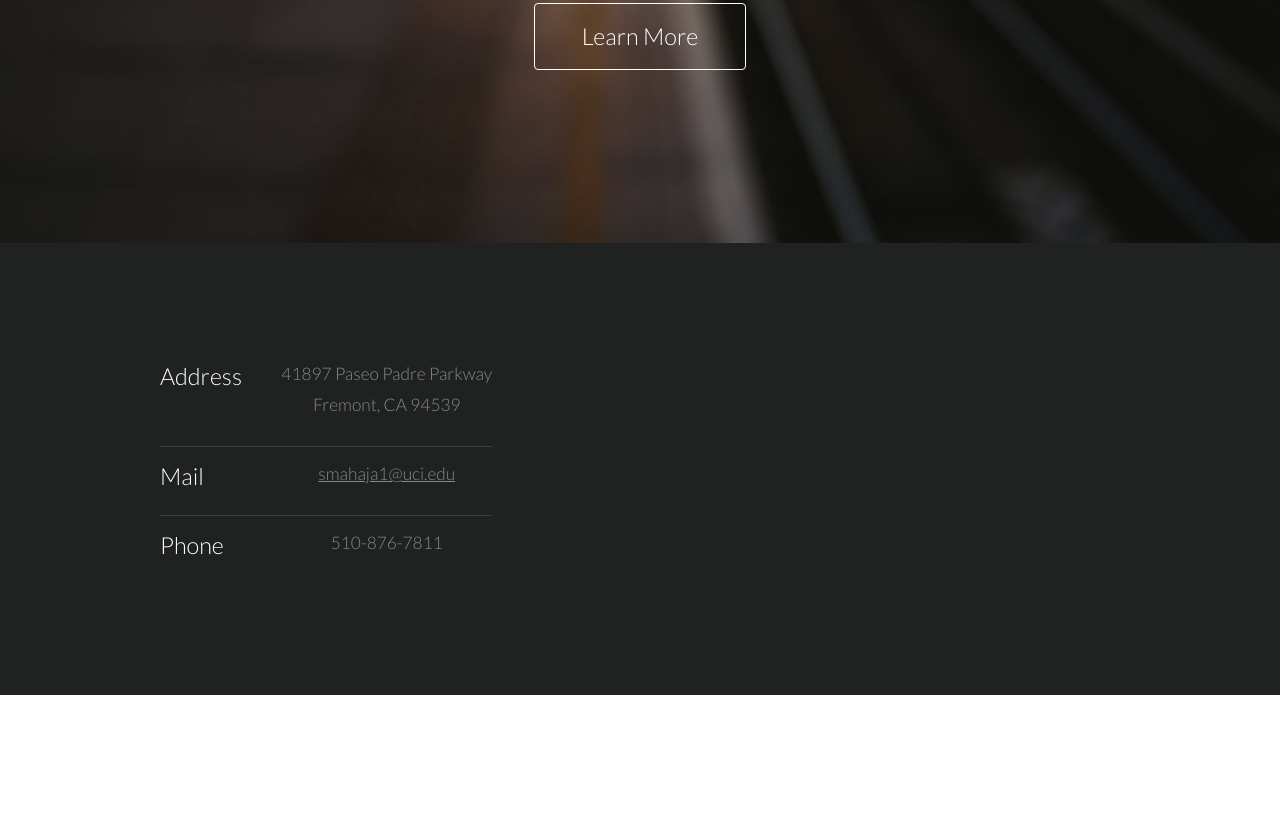
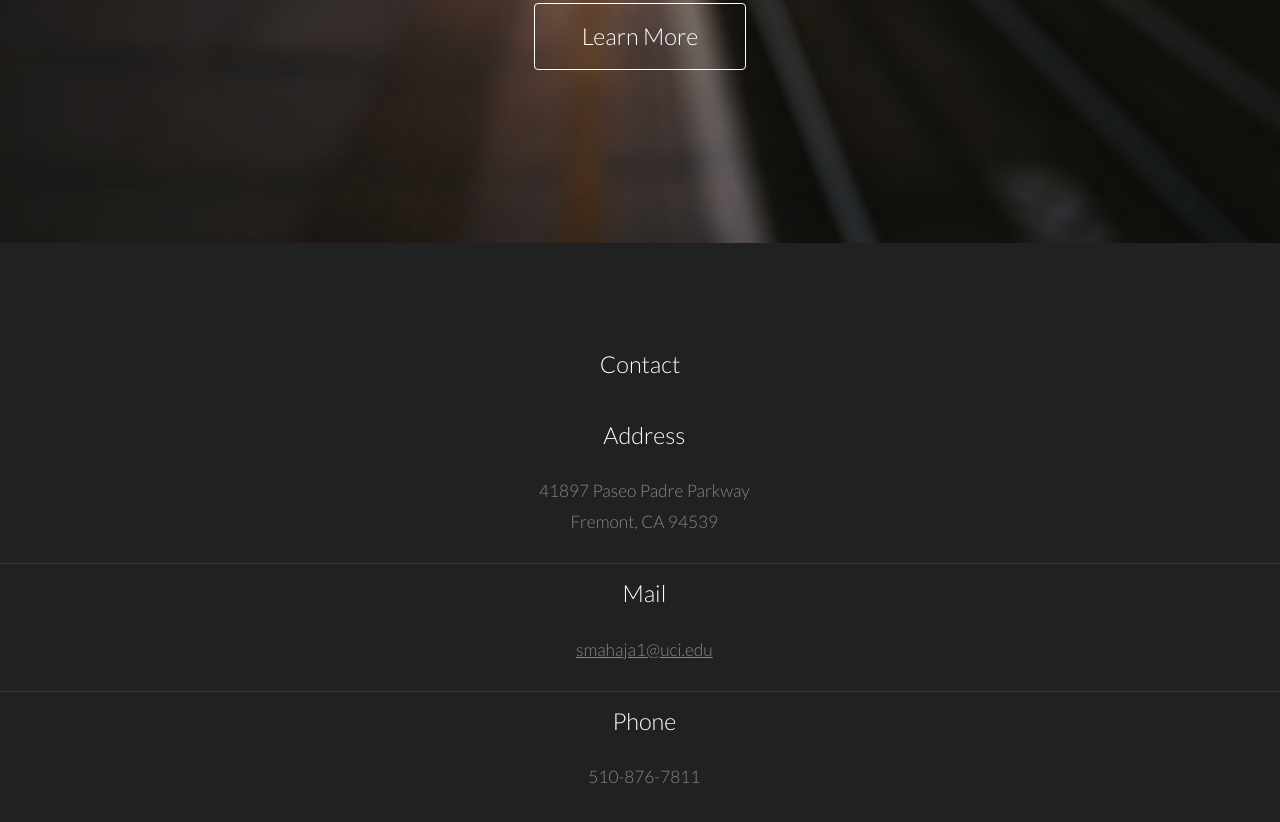
Before and after one commit to ShubhamMMahajan/ShubhamMahajan.github.io, a plain HTML site: page index.html in a window 1280 px wide. Shown: the part 520-1342 px from the top of the page. Before the commit the page ends 1215 px from the top, so only its background shows below. Drawn offline with Linux system fonts and the light colour scheme.

Commit message:
Finally centered the contact info

```diff
--- a/css/style.css
+++ b/css/style.css
@@ -612,13 +612,17 @@
 			text-align: center;
 		}
 
-		.row{
+		.ContactInfo{
 			margin: auto;
 		}
 
 		ul.tabular {
 			list-style: outside none none;
 			padding: 0px;
+			margin: auto;
+		}
+		.ContactText{
+			text-align: center;
 		}
 
 			ul.tabular li {
@@ -626,7 +630,7 @@
 				line-height: 1.75em;
 				margin: 1.5em 0px 0px;
 				text-align: center;
-				padding-left: 7em;
+				/*padding-left: 7em;*/
 				padding-top: 12px;
 				position: relative;
 			}
@@ -636,14 +640,14 @@
 					margin-top: 0;
 				}
 
-				ul.tabular li h3 {
+				/*ul.tabular li h3 {
 					left: 0px;
 					position: absolute;
-					text-align: center;
+
 					top: 12px;
 					vertical-align: top;
 					width: 1em;
-				}
+				}*/
 
 	dl {
 		margin: 0 0 2em 0;
@@ -950,7 +954,7 @@
 						vertical-align: middle;
 					}
 
-		#header .container {
+		.container {
 
 			margin: auto;
 		}
@@ -962,6 +966,7 @@
 			#header .container nav {
 				right: 0;
 			}*/
+
 
 /* Banner */
 
--- a/index.html
+++ b/index.html
@@ -55,32 +55,32 @@
 
 		<!-- Footer -->
 			<footer id="footer">
-				<div class="container">
-					<div class="row">
-							<!--<h3 class="Contact">Contact</h3>-->
+
+					<div class="ContactInfo">
+							<h3 class="Contact">Contact</h3>
 							<ul class="tabular">
 								<li>
-									<h3>Address</h3>
+									<h3 class="ContactText">Address</h3>
 									41897 Paseo Padre Parkway<br>
 									Fremont, CA 94539
 								</li>
 								<li>
-									<h3>Mail</h3>
+									<h3 class="ContactText">Mail</h3>
 									<a href="#">smahaja1@uci.edu</a>
 								</li>
 								<li>
-									<h3>Phone</h3>
+									<h3 class="ContactText">Phone</h3>
 									510-876-7811
 								</li>
 							</ul>
-						</section>
-					</div>
+						</div>
+
 					<ul class="copyright">
 						<!--<li>&copy; Untitled. All rights reserved.</li>
 						<li>Design: <a href="http://templated.co">TEMPLATED</a></li>
 						<li>Images: <a href="http://unsplash.com">Unsplash</a></li>-->
 					</ul>
-				</div>
+
 			</footer>
 
 	</body>
```
